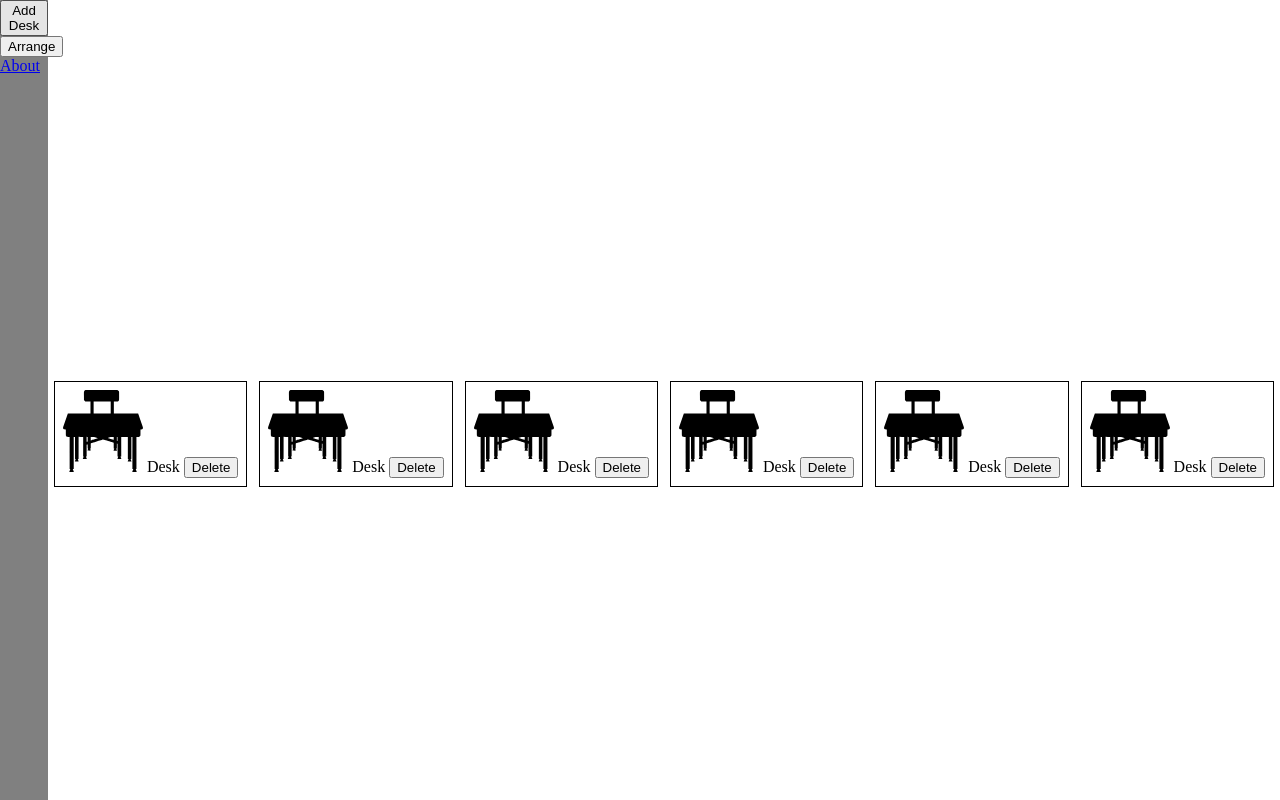
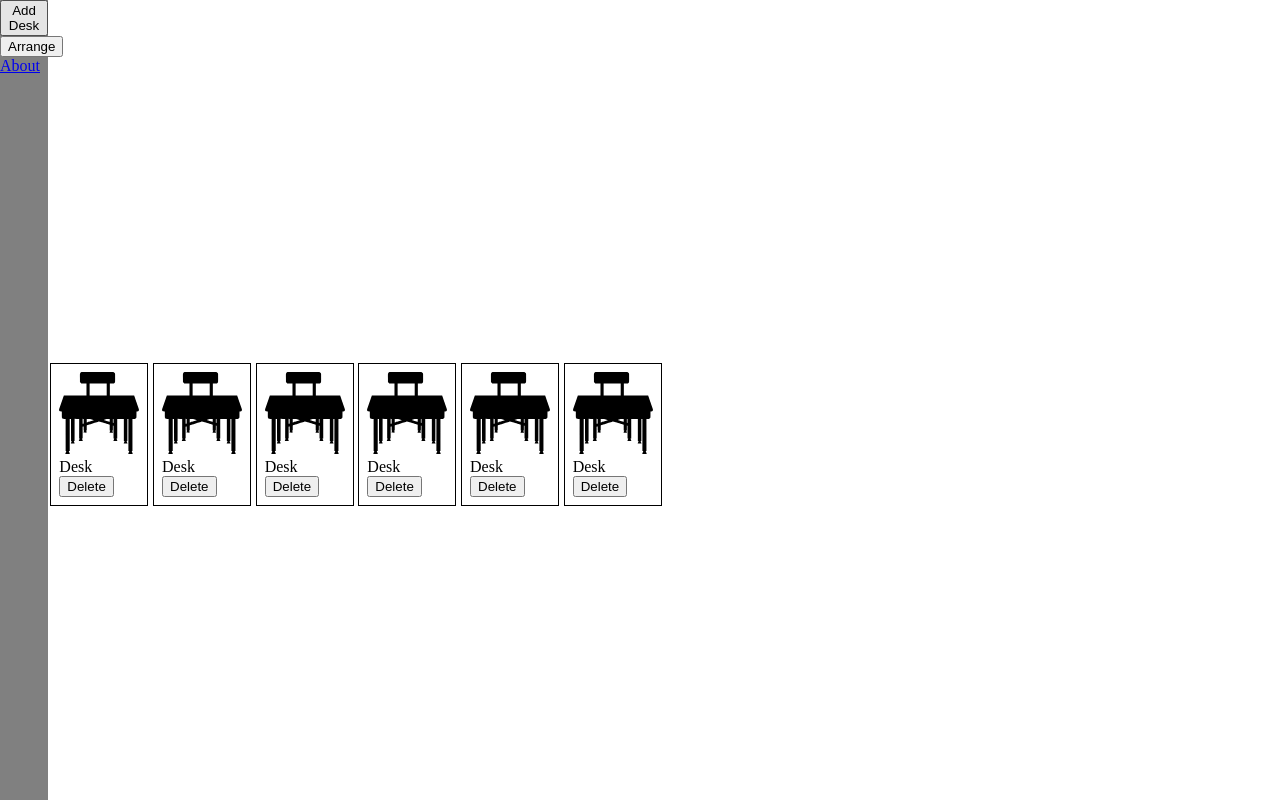
Before and after one commit to carsonreinke/student-selected-seating-generator, a Vue app: page / in a window 1280 px wide. Built offline with nearby package versions, Linux system fonts and the light colour scheme.

Commit message:
Add name to display

```diff
--- a/src/components/Desk.vue
+++ b/src/components/Desk.vue
@@ -4,7 +4,7 @@
     @dragstart="onDragStart" @touchstart="onDragStart"
     @dragend="onDragEnd" @touchend="onDragEnd">
         <img alt="Desk" src="../assets/desk.svg">
-        Desk
+        <div class="name">{{ name() }}</div>
         <button @click="removeDesk(desk)">Delete</button>
     </div>
 </template>
@@ -22,6 +22,10 @@ export default {
     },
     methods: {
         ...mapActions(['moveDesk', 'removeDesk']),
+        name() {
+            const { desk } = this;
+            return desk.student === null ? 'Desk' : desk.student.name;
+        },
         onDragStart(event) {
             this.initialPosition = {x: event.clientX, y: event.clientY};
         },
```
